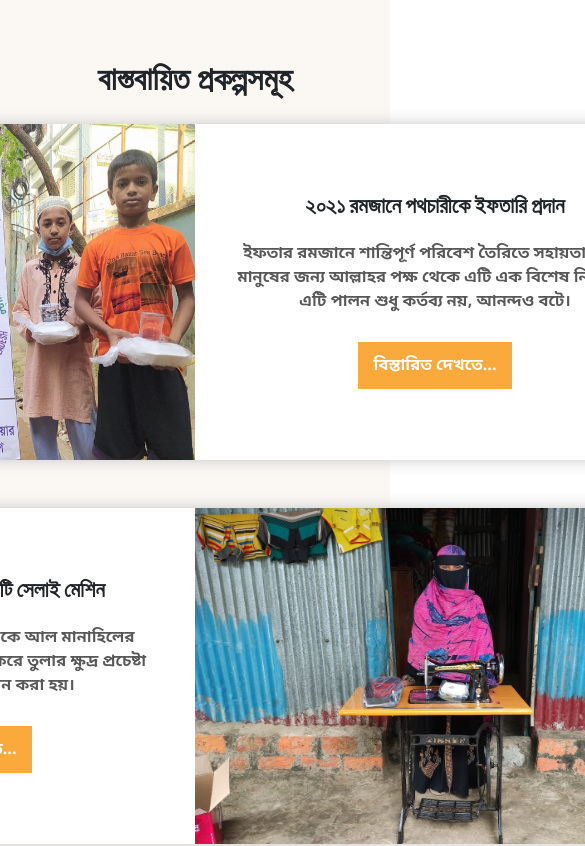
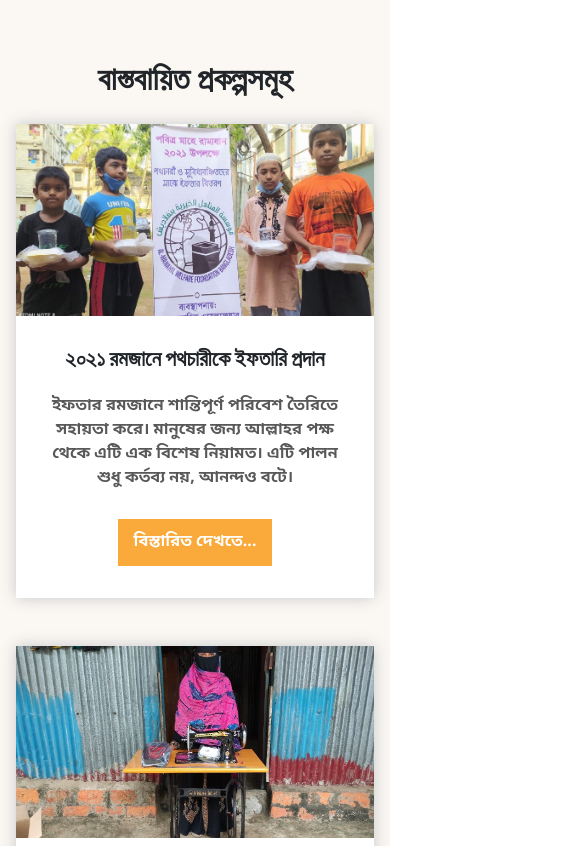
Before and after one commit to aziz97d/alManahil-Charity-forum, a plain HTML site: page index.html in a window 390 px wide. Shown: the part 4640-5486 px from the top of the page, 585 px wide, since content can reach past the window. Drawn offline with nearby package versions, Linux system fonts and the light colour scheme.

Commit message:
resposive complete project section

```diff
--- a/style/style.css
+++ b/style/style.css
@@ -194,7 +194,6 @@ nav .nav-item-dc:hover {
   margin: .8rem;
 }
 .connect-card-title {
-
   font-size: 1.5rem;
   margin: 1rem 0;
   font-family: "Dosis", Arial, sans-serif;
@@ -243,8 +242,6 @@ nav .nav-item-dc:hover {
   display: flex;
   justify-content: space-between;
   font-weight: 800 !important;
-
-
 }
 
 @media only screen and (max-width: 600px) {
@@ -310,9 +307,22 @@ nav .nav-item-dc:hover {
  }
 
  @media only screen and (max-width: 600px) {
-  /* .complete-project-card-dc{
+  .complete-project-card-dc{
     flex-direction: column;
-  } */
+    height: auto;
+    width: auto;
+    align-items: center;
+    margin: 0 1rem;
+  }
+
+ .complete-project-card-dc:nth-child(even){
+  flex-direction: column;
+}
+.cpc-image-dc{
+  width: 100%;
+  height: 12rem;
+  object-fit: cover;
+}
  }
  /* Complete Project */
 
@@ -323,7 +333,7 @@ nav .nav-item-dc:hover {
   display: flex;
   flex-direction: column;
   align-items: center;
-  margin-top: 5rem;
+  margin-top: 2rem;
 }
 .committee-title {
   font-size: 2rem;
@@ -339,7 +349,7 @@ nav .nav-item-dc:hover {
   display: grid;
   grid-template-columns: repeat(4, 1fr);
   grid-gap: 1.5rem;
-  margin-top: 3.5rem;
+  /* margin-top: 3.5rem; */
   justify-self: center;
 }
 .our-member-card-dc {
@@ -370,12 +380,16 @@ nav .nav-item-dc:hover {
 }
 
 @media only screen and (max-width: 600px) {
+  .our-Committee-dc {
+    /* padding: 0%; */
+  }
   .our-member-list-dc {
     grid-template-columns: 1fr;
   }
   .our-member-card-dc {
     flex-direction: column;
     align-items: center;
+    /* max-width: 15rem; */
   }
   .our-member-card-dc img {
     margin-right: 10px;
```
Also changed, not shown: registration.html (+4 -4 lines).
